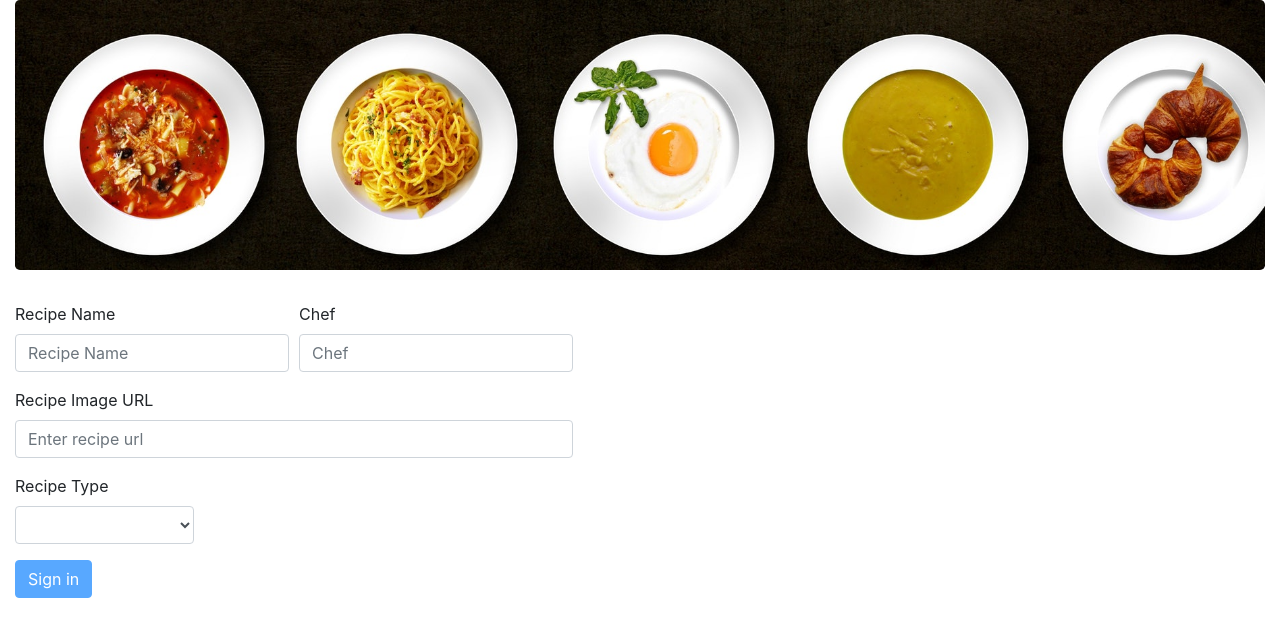
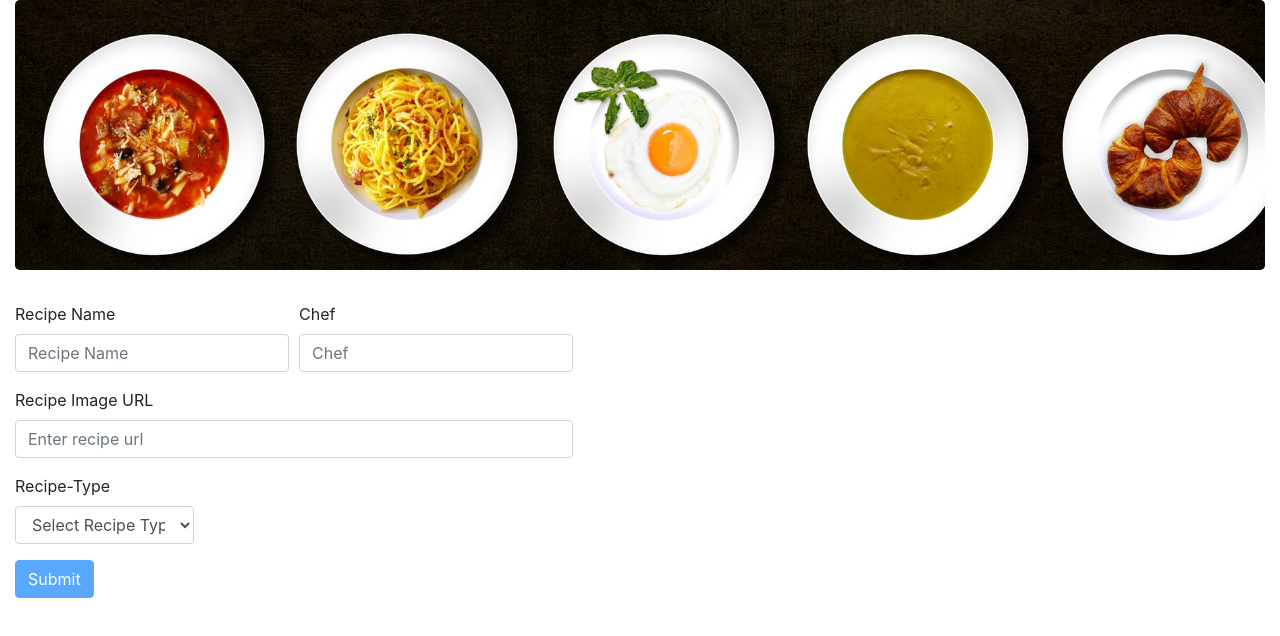
Before and after one commit to niraj-patel/app-recipe-demo, an Angular app: page / in a window 1280 px wide. Both pictures are taken after a click on the button "Add new Recipe". Shown: the top 636 px of the page. Built offline with nearby package versions, Linux system fonts and the light colour scheme.

Commit message:
[refactor] label name

```diff
--- a/src/app/new-recipe/new-recipe.component.html
+++ b/src/app/new-recipe/new-recipe.component.html
@@ -20,14 +20,14 @@
         </div>
         <div class="form-row">
             <div class="form-group col-md-4">
-                <label for="recipe-type">Recipe Type</label>
+                <label for="recipe-type">Recipe-Type</label>
                 <select id="recipe-type" class="form-control" formControlName="type">
-                    <option selected>Select Recipe Type</option>
+                    <option selected value="">Select Recipe Type</option>
                     <option value="v">Vegeterian</option>
                     <option value="nv">Non-Vegeterian</option>
                 </select>
             </div>
         </div>
-        <button type="submit" class="btn btn-primary" [disabled]="!form.valid">Sign in</button>
+        <button type="submit" class="btn btn-primary" [disabled]="!form.valid">Submit</button>
     </form>
 </div>
```
